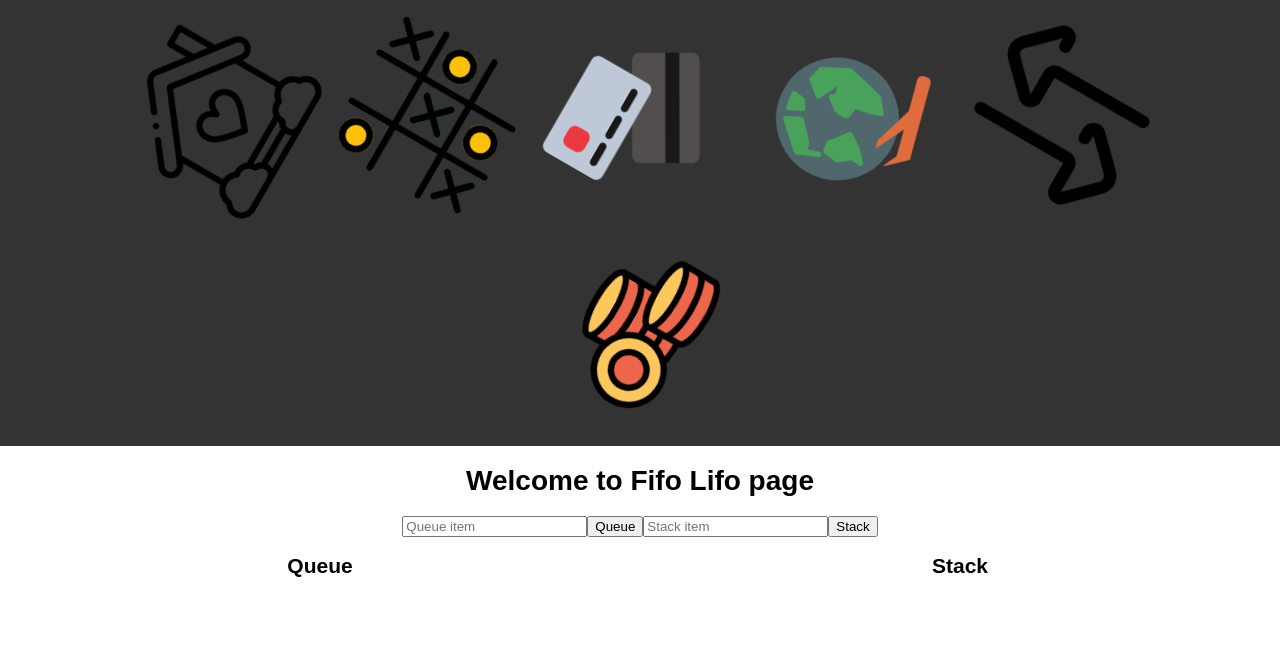
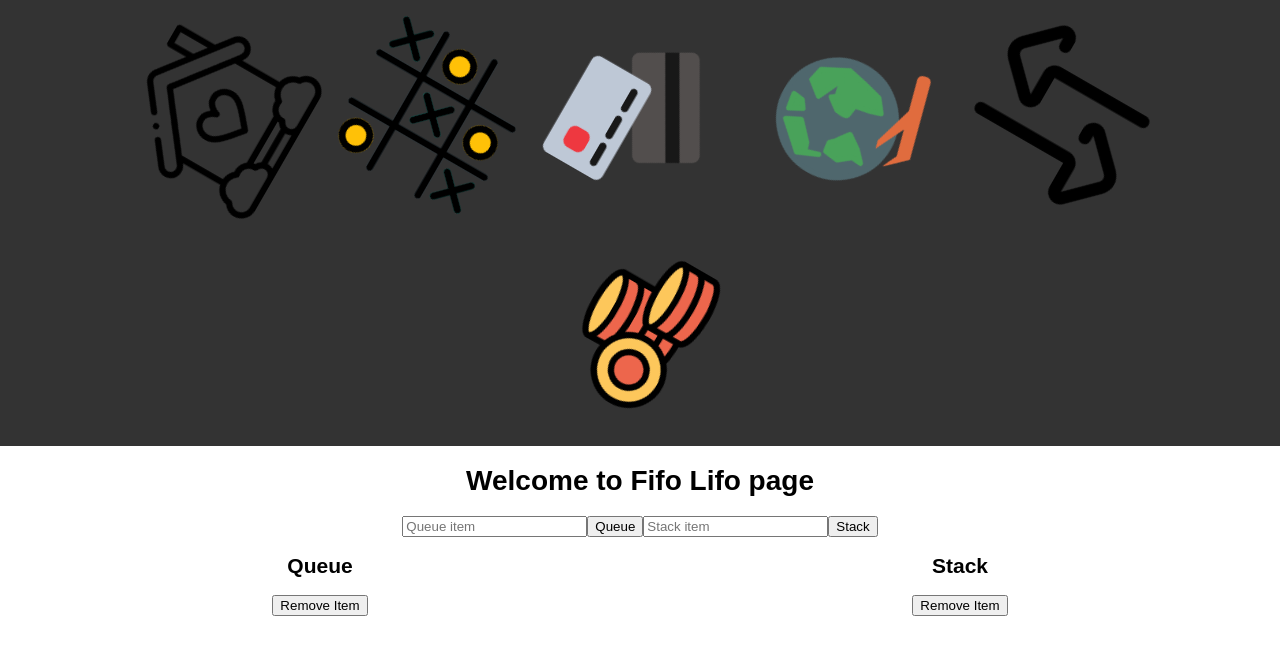
Before and after one commit to eleonora-ollaik/cohort4, a React (Create React App) app in the folder react-02/: page /fifo_lifo in a window 1280 px wide. Shown: the top 654 px of the page. Built offline with nearby package versions, Linux system fonts and the light colour scheme.

Commit message:
bug fixing

```diff
--- a/react-02/src/components/pages/fifo-lifo/FifoLifoDisplay.js
+++ b/react-02/src/components/pages/fifo-lifo/FifoLifoDisplay.js
@@ -1,7 +1,20 @@
 import React from 'react'
 import './../../../App.css'
+import FifoList from './FifoList'
+import LifoList from './LifoList'
 
 export default function FifoLifoDisplay(props) {
+
+    // let listOfFifo;
+    // if (props.list) {
+    //     console.log(props.list)
+    //     for (let i = 0; i < props.list.length; i++) {
+    //         console.log(props.list[i])
+    //         return (
+    //             <li> {props.list[i]} </li>
+    //         )
+    //     }
+    // }
 
 //    function onChange (e) {
 //         this.setState({ [e.target.name]: e.target.value });
@@ -30,31 +43,39 @@ export default function FifoLifoDisplay(props) {
 //     <li>{props.fifo}</li>
 //     )
 // }
+// const addCard = () => {
+// }
 
     return (
         <div>
             <h1>Welcome to Fifo Lifo page</h1>
 
             <div>
-                <input type='text' placeholder='Queue item' onChange={props.onFifoChange} value ={props.fifoNode}></input>
-                <button onClick={props.onSave}>Queue</button>
-                <input type='text' placeholder='Stack item'></input>
-                <button>Stack</button>
+                <input type='text' placeholder='Queue item' id = 'idFifoName' onChange={props.onFifoChange} ></input>
+                <button todo = 'queue' onClick={props.onSave}>Queue</button>
+                <input type='text' placeholder='Stack item' id='idLifoName' onChange={props.onLifoChange}></input>
+                <button todo = 'stack' onClick={props.onSave}>Stack</button>
 
             </div>
             <div className='row'>
             <div className='fifoSide'>
-                <h2> Queue </h2>
-                {props.list}
+                <FifoList
+                 fList = {props.fifoList}
+                 onDelete = {props.onDelete}
+                 />
             </div>
 
             <div className='lifoSide' >
-                <h2> Stack </h2>
+                <LifoList
+                lList = {props.lifoList}
+                onDelete = {props.onDelete}
 
+                />
             </div>
             </div>
         </div>
     )
+
 
 }
 
--- /dev/null
+++ b/react-02/src/components/pages/fifo-lifo/FifoList.js
@@ -0,0 +1,26 @@
+import React from 'react'
+
+export default function FifoList(props) {
+    //     console.log(props.list)
+    //     for (let i = 0; i < props.list.length; i++) {
+            // console.log(props.list[i])
+
+        let fifoItem;
+            if (props.fList) {
+
+        fifoItem =
+            props.fList.map((value, i) => {
+            return (
+                <li key = {i}> {value} </li>
+            )
+    })
+        }
+
+    return (
+        <div>
+           <h2> Queue </h2>
+            {fifoItem}
+        <button todo='deleteQueue' onClick={props.onDelete}>Remove Item</button>
+        </div>
+    )
+}
--- a/react-02/src/components/pages/fifo-lifo/FifolifoMain.js
+++ b/react-02/src/components/pages/fifo-lifo/FifolifoMain.js
@@ -6,73 +6,74 @@ export default function FifolifoMain() {
 
     const [fifoCtrl] = useState(new functions.FifoQueue())
     const [lifoCtrl] = useState(new functions.LifoStack())
-    // const [fifoList, setFifoList] = useState();
-    // const [lifoList, setLifoList] = useState();
+    const [fifoList, setFifoList] = useState([]);
+    const [lifoList, setLifoList] = useState([]);
     const [fifoNode, setFifoNode] = useState();
     const [lifoNode, setLifoNode] = useState();
 
 
-    const onFifoChange = (e) => {
-        setFifoNode(e.target.value);
+    const onFifoChange = () => {
+        setFifoNode(document.getElementById('idFifoName').value);
     }
 
-    const onLifoChange = (e) => {
-        setLifoNode(e.target.value);
+    const onLifoChange = () => {
+        setLifoNode(document.getElementById('idLifoName').value);
+
     }
-// setFifoList([]);
-const fifoList = [];
 
 
-    function onSave() {
-
-        // setFifoNode(fifoNode);
+    function onSave(e) {
+    let todo = e.target.getAttribute('todo')
+    console.log(todo)
+    if (todo === 'queue') {
         fifoCtrl.putIn(fifoNode);
         console.log(fifoNode)
-        if (fifoNode) {
-            setFifoNode('')
+        // console.log(fifoList)
+        fifoList.push(fifoNode)
+
+        setFifoNode('')
+        console.log('this is fifo:', fifoList)
+
+    } else if (todo === 'stack') {
+
+        lifoCtrl.putIn(lifoNode);
+        console.log(lifoNode);
+        lifoList.unshift(lifoNode);
+        setLifoNode('')
+
+        console.log('this is Lifo:', lifoList)
+    }
+    clearFields()
+    }
+
+    function onDelete (e) {
+        let todo = e.target.getAttribute('todo')
+        console.log(todo)
+        if (todo === 'deleteQueue') {
+            fifoCtrl.putOut();
+            setFifoList(fifoCtrl.collection())
+
+        }
+        else if (todo === 'deleteStack') {
+            lifoCtrl.putOut();
+            setLifoList(lifoCtrl.collection())
         }
 
-
-    for (let i = 0; i < fifoCtrl.size; i++) {
-    fifoList.push(
-    <li>{fifoNode}</li>
-    )
-}
-
-        // for (let i=0; i < functions.array.length; i++) {
-        //     return(
-        // <h2>{functions.array[i]}</h2>)
-        // }
-        // // let array = fifoCtrl.collection()
-        // functions.array.map((fifoNode) => (
-        //     <h2>{fifoNode.value}</h2>
-        // ))
-
-        // fifoList.push(fifoNode);
-        // console.log(fifoList)
-
-        // setLifoNode(lifoNode);
-        lifoCtrl.putIn(lifoNode);
+    }
+    const clearFields = () => {
+        document.getElementById('idFifoName').value = ''
+        document.getElementById('idLifoName').value = ''
     }
 
-    // function listEl () {
-    //     let array = fifoCtrl.collection()
-    //      array.map((fifoNode) => (
-    //         <h2>{fifoNode}</h2>
-    //     )
-
-    // )
-    // console.log(fifoNode)
-    //      }
 
     return (
         <div>
             <FifoLifoDisplay
-            fifo = {fifoNode}
-            lifo = {lifoNode}
             onSave = {onSave}
-            list = {fifoList}
-            fifoCtrl = {fifoCtrl}
+            onDelete = {onDelete}
+            fifoList = {fifoList}
+            lifoList = {lifoList}
+
             onFifoChange = {onFifoChange}
             onLifoChange = {onLifoChange} />
         </div>
--- /dev/null
+++ b/react-02/src/components/pages/fifo-lifo/LifoList.js
@@ -0,0 +1,24 @@
+import React from 'react'
+
+export default function LifoList(props) {
+
+    let lifoItem =
+    // if (props.list) {
+    //     console.log(props.list)
+    //     for (let i = 0; i < props.list.length; i++) {
+            // console.log(props.list[i])
+            props.lList.map((value, i) => {
+            return (
+                <li key = {i}> {value} </li>
+            )
+        // }
+    })
+
+    return (
+        <div>
+           <h2> Stack </h2>
+            {lifoItem}
+        <button todo='deleteStack' onClick={props.onDelete}>Remove Item</button>
+        </div>
+    )
+}
--- a/react-02/src/components/pages/fifo-lifo/business/fifo_lifo.js
+++ b/react-02/src/components/pages/fifo-lifo/business/fifo_lifo.js
@@ -91,5 +91,21 @@ class LifoStack  {
         return value;
     }
 
+    collection() {
+        if (!this.first) {
+            return 'No nodes'
+        }
+        else {
+            let array = [];
+            let node = this.first;
+            while (node) {
+                array.push(node.value);
+                node = node.next;
+            }
+            // return array.join(',')
+            return array
+        }
+    }
+
 }
 export default {Node, FifoQueue, LifoStack};
--- a/react-02/src/components/pages/linked_list/LL_Input.js
+++ b/react-02/src/components/pages/linked_list/LL_Input.js
@@ -31,11 +31,13 @@ export default function LL_Input(props) {
             <div>
             <h2> You can add an item to your Linked List right here:</h2>
                 <input
+                id = 'idSubject'
                 type = 'text'
                 placeholder = 'Subject'
                 onChange = {onSubChange}
                 />
                 <input
+                id = 'idAmount'
                 type = 'number'
                 placeholder = 'Amount'
 
--- a/react-02/src/components/pages/linked_list/LL_NodeCard.js
+++ b/react-02/src/components/pages/linked_list/LL_NodeCard.js
@@ -1,7 +1,7 @@
 import React from 'react'
 
  function Card(props) {
-    console.log(props.node)
+    console.log(props)
     // const [subject, amount] = props.linkedList.show()
     console.log('hello from card')
     return (
--- a/react-02/src/components/pages/linked_list/LlMain.js
+++ b/react-02/src/components/pages/linked_list/LlMain.js
@@ -12,7 +12,7 @@ export default function LlMain() {
     let [current, setCurrent] = useState('');
     let [total, setTotal] = useState('')
     let [todo, setTodo] = useState('')
-    // const list = [];
+    let [list, setList] = useState([]);
 
     // let cards = [];
 // console.log(todo)
@@ -28,52 +28,58 @@ export default function LlMain() {
         setTotal(linkedList.total())
         console.log(linkedList)
         console.log(node)
-        // for (let i = 0; i < linkedList.size; i++){
-        //     list.push(
-        //         <Card
-        //         node = {node}
-        //         // key = {counter}
-        //         />
-        //     );
-        //     // currentN = linkedList.currentNode.next;
-        // }
+        list.push(node);
+        console.log('this is list', list)
+        clearFields()
         return node;
 
-        // setTodo(null)
-        // console.log(todo)
     }
 
+    const onDelete = () => {
+        linkedList.removeNode();
+        console.log(linkedList)
+        setCurrent(linkedList.get())
+        setTotal(linkedList.total())
+        setList(list)
+        console.log(list)
+        console.log(current)
+
+    }
+
+    const onClear = () => {
+        linkedList.clearList();
+        setCurrent(linkedList.get())
+
+        // setCurrent('null')
+        console.log(linkedList)
+    }
      const onClick = (e) => {
          let todo = e.target.getAttribute('todo');
-        //  console.log('Hello', todo)
          if (todo) {
              setTodo({todo})
-            //  console.log('hi from todo')
          }
 
         if (todo === 'head'){
             linkedList.first();
-            // setCurrent(linkedList.currentNode);
         }
         else if (todo === 'tail'){
             linkedList.last();
-            // setCurrent(linkedList.currentNode);
         }
         else if (todo === 'next'){
             linkedList.next();
-            // setCurrent(linkedList.currentNode);
         }
         else if (todo === 'prev') {
-            // console.log('hi from prev')
 
             let prev = linkedList.previous();
-            // console.log(linkedList.currentNode)
             setCurrent(linkedList.currentNode);
-            // console.log(linkedList.currentNode)
             return prev;
     }
     }
 
+    const clearFields = () => {
+        document.getElementById('idSubject').value = ''
+        document.getElementById('idAmount').value = ''
+    }
 
     return (
         <React.Fragment>
@@ -86,12 +92,14 @@ export default function LlMain() {
                 // onNav={onClick}
                 node = {linkedList}
                 total = {total}
+                onDelete ={onDelete}
+                onClear = {onClear}
                 />
             </div>
 
             <List
 
-
+            list = {list}
             linkedList = {linkedList}
             // node = {current}
             // setCurrent = {setCurrent}
```
Also changed, not shown: react-02/src/components/pages/linked_list/LL_List.js (+17 -12 lines), react-02/src/components/pages/linked_list/LL_NavBar.js (+5 -17 lines).
